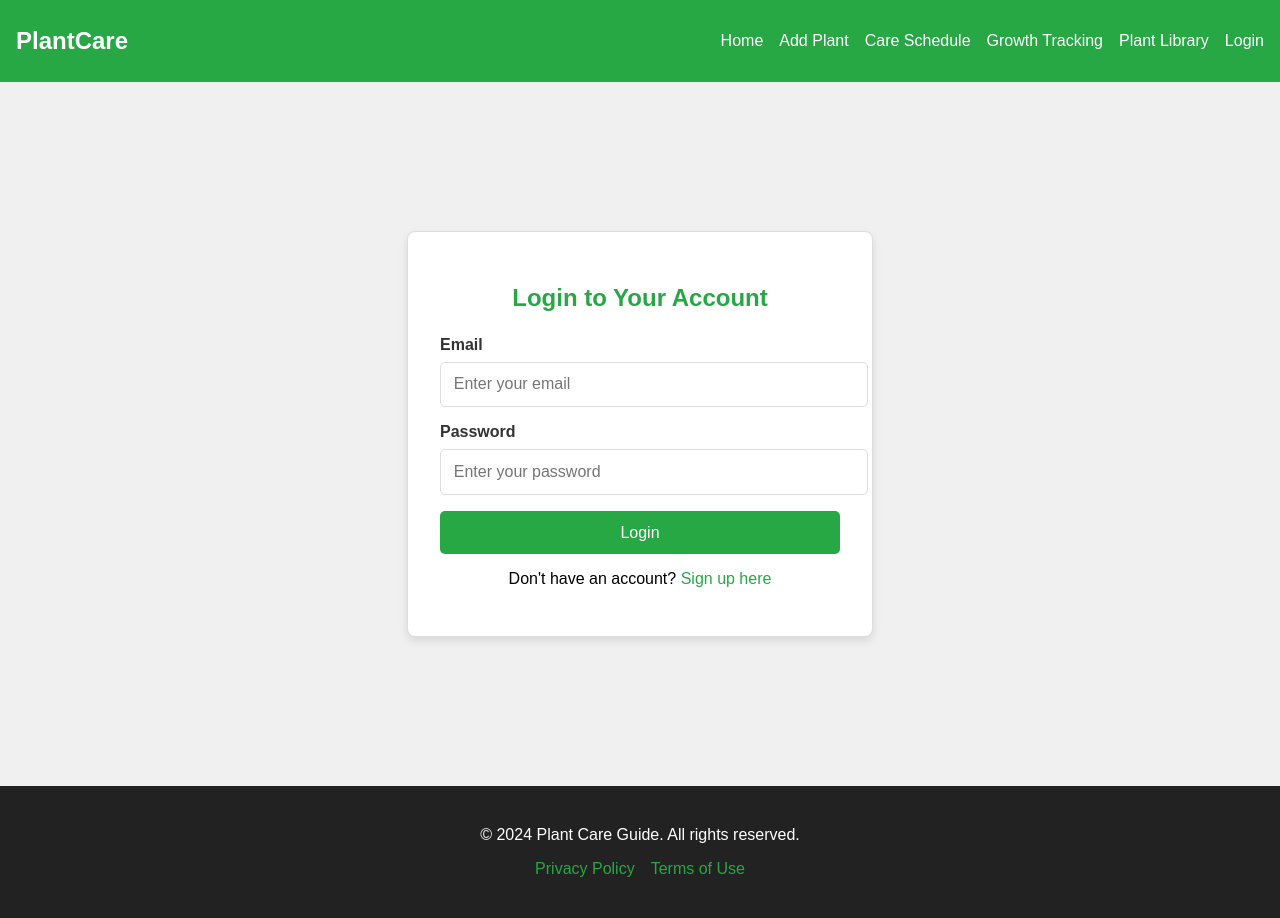
After one commit to mari-yah/ProjectPlant, a Django app: page /login/ in a window 1280 px wide. The commit adds this page. Run offline with Django 5.2, Linux system fonts and the light colour scheme.

Commit message:
Added login page

```diff
--- a/plant/plant/urls.py
+++ b/plant/plant/urls.py
@@ -19,6 +19,7 @@ from django.urls import path
 from plantcare import views
 
 urlpatterns = [
-    path('admin/', admin.site.urls),
-    path('', views.home, name='home')
+    path('home/', views.home, name='home'),
+    path('', views.home, name='home'),
+    path('login/', views.login, name='login'),
 ]
--- a/plant/plantcare/views.py
+++ b/plant/plantcare/views.py
@@ -2,4 +2,7 @@ from django.shortcuts import render
 
 # Create your views here.
 def home(request):
-    return render(request,'index.html')
+    return render(request,'home.html')
+
+def login(request):
+    return render(request,'login.html')
--- a/plant/static/css/styles.css
+++ b/plant/static/css/styles.css
@@ -162,3 +162,86 @@ body {
   .footer-links li a:hover {
     text-decoration: underline;
   }
+
+  /* Login Section */
+.login-section {
+  display: flex;
+  justify-content: center;
+  align-items: center;
+  min-height: 80vh;
+  background: #f0f0f0;
+  padding: 2rem 1rem;
+}
+
+.login-container {
+  background: white;
+  border: 1px solid #ddd;
+  border-radius: 8px;
+  padding: 2rem;
+  max-width: 400px;
+  width: 100%;
+  box-shadow: 0 4px 8px rgba(0, 0, 0, 0.1);
+}
+
+.login-container h2 {
+  text-align: center;
+  margin-bottom: 1.5rem;
+  color: #28a745;
+}
+
+.form-group {
+  margin-bottom: 1rem;
+}
+
+.form-group label {
+  display: block;
+  margin-bottom: 0.5rem;
+  font-weight: bold;
+  color: #333;
+}
+
+.form-group input {
+  width: 100%;
+  padding: 0.8rem;
+  border: 1px solid #ddd;
+  border-radius: 5px;
+  font-size: 1rem;
+}
+
+.form-group input:focus {
+  border-color: #28a745;
+  outline: none;
+  box-shadow: 0 0 5px rgba(40, 167, 69, 0.3);
+}
+
+.login-container .btn-primary {
+  display: block;
+  width: 100%;
+  text-align: center;
+  padding: 0.8rem;
+  margin-top: 1rem;
+  font-size: 1rem;
+  background-color: #28a745;
+  color: white;
+  border: none;
+  border-radius: 5px;
+  cursor: pointer;
+}
+
+.login-container .btn-primary:hover {
+  background-color: #218838;
+}
+
+.login-container p {
+  text-align: center;
+  margin-top: 1rem;
+}
+
+.login-container p a {
+  color: #28a745;
+  text-decoration: none;
+}
+
+.login-container p a:hover {
+  text-decoration: underline;
+}
--- /dev/null
+++ b/plant/template/login.html
@@ -0,0 +1,55 @@
+{%load static%}
+<!DOCTYPE html>
+<html lang="en">
+<head>
+  <meta charset="UTF-8">
+  <meta name="viewport" content="width=device-width, initial-scale=1.0">
+  <title>Login - Plant Care Guide</title>
+  <link rel="stylesheet" href="{% static 'css/styles.css' %}">
+  <link rel="stylesheet" href="https://cdnjs.cloudflare.com/ajax/libs/font-awesome/6.0.0/css/all.min.css">
+</head>
+<body>
+  <!-- Header -->
+  <header>
+    <nav class="navbar">
+      <div class="logo">PlantCare</div>
+      <ul class="nav-links">
+        <li><a href="home">Home</a></li>
+        <li><a href="addPlant">Add Plant</a></li>
+        <li><a href="careSchedule">Care Schedule</a></li>
+        <li><a href="trackGrowth">Growth Tracking</a></li>
+        <li><a href="plantLib">Plant Library</a></li>
+        <li><a href="login">Login</a></li>
+      </ul>
+    </nav>
+  </header>
+
+  <!-- Login Section -->
+  <section class="login-section">
+    <div class="login-container">
+      <h2>Login to Your Account</h2>
+      <form action="#" method="POST">
+        <div class="form-group">
+          <label for="email">Email</label>
+          <input type="email" id="email" name="email" placeholder="Enter your email" required>
+        </div>
+        <div class="form-group">
+          <label for="password">Password</label>
+          <input type="password" id="password" name="password" placeholder="Enter your password" required>
+        </div>
+        <button type="submit" class="btn-primary">Login</button>
+      </form>
+      <p>Don't have an account? <a href="#">Sign up here</a></p>
+    </div>
+  </section>
+
+  <!-- Footer -->
+  <footer>
+    <p>&copy; 2024 Plant Care Guide. All rights reserved.</p>
+    <ul class="footer-links">
+      <li><a href="#">Privacy Policy</a></li>
+      <li><a href="#">Terms of Use</a></li>
+    </ul>
+  </footer>
+</body>
+</html>
```
Also changed, not shown: plant/template/home.html (renamed from plant/template/index.html, +6 -6 lines).
